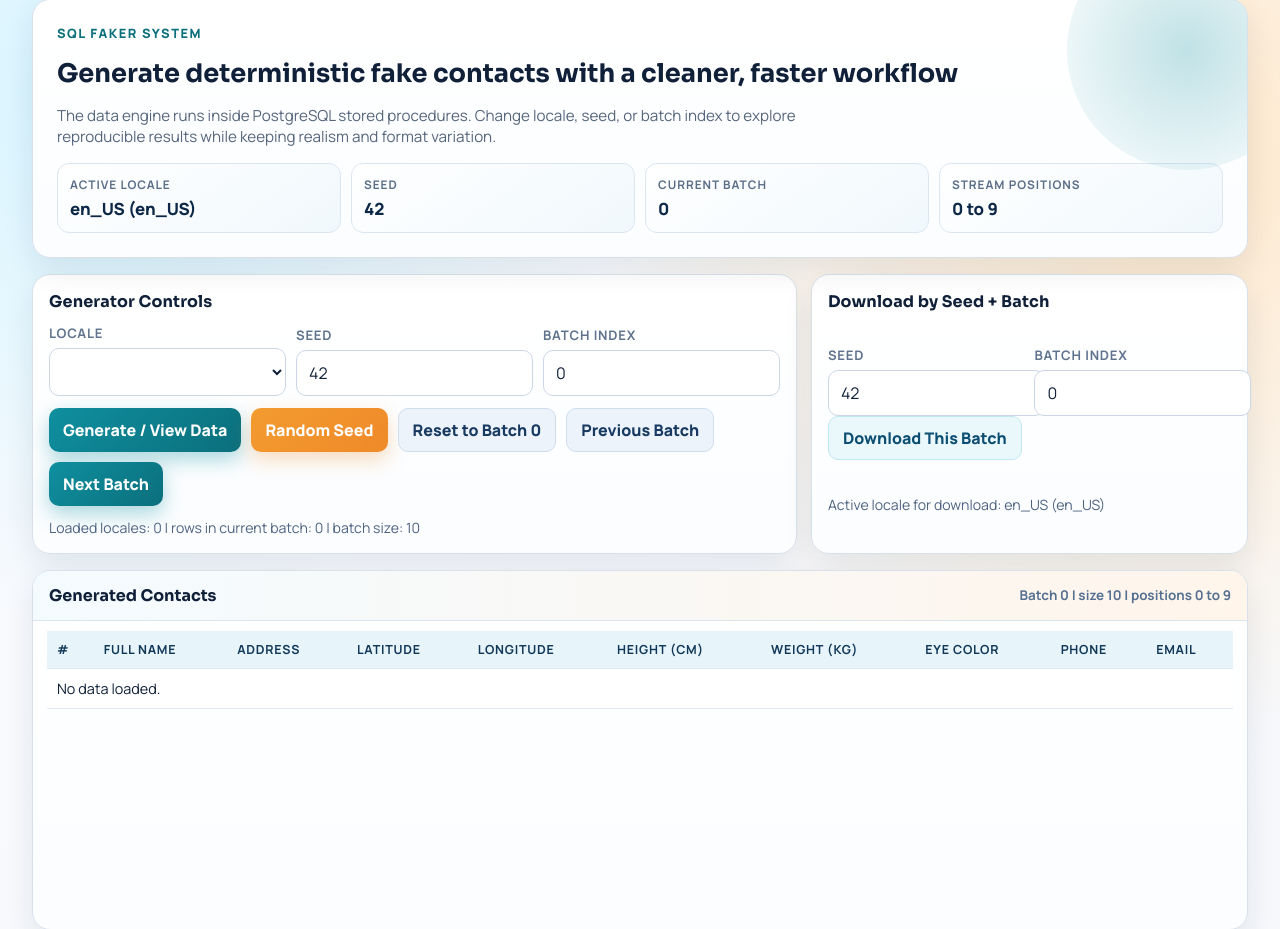
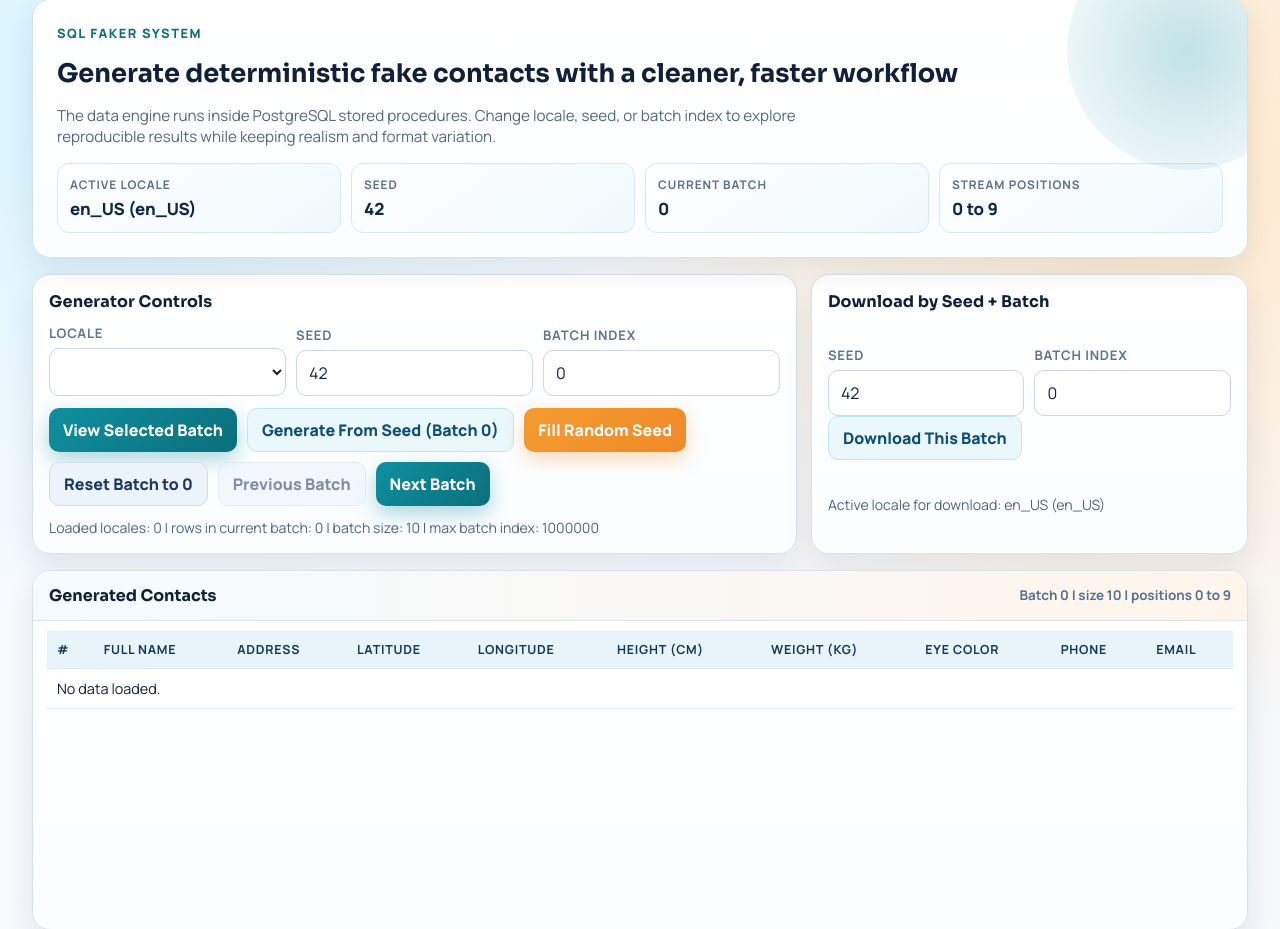
Before and after one commit to Rabbi0121/SQL-Faker-System, a Flask app: page /?locale=en_US&seed=42&batch=0&batch_size=10 in a window 1280 px wide. Shown: the part 23-952 px from the top of the page. Run offline with Flask 3, Linux system fonts and the light colour scheme; data that the repository does not hold is empty; some libraries are stand-ins or nearby versions.

Commit message:
Strengthen batch controls and split view vs generate actions

```diff
--- a/app/main.py
+++ b/app/main.py
@@ -17,17 +17,28 @@ DEFAULT_SEED = 42
 DEFAULT_BATCH_SIZE = 10
 MIN_BATCH_SIZE = 1
 MAX_BATCH_SIZE = 200
+MIN_SEED = 0
+MAX_SEED = 2_147_483_647
+MIN_BATCH_INDEX = 0
+MAX_BATCH_INDEX = 1_000_000
 
 app = Flask(__name__)
 
 
-def parse_int(raw_value: Any, default: int, min_value: int | None = None) -> int:
+def parse_int(
+    raw_value: Any,
+    default: int,
+    min_value: int | None = None,
+    max_value: int | None = None,
+) -> int:
     try:
         value = int(raw_value)
     except (TypeError, ValueError):
         return default
 
     if min_value is not None and value < min_value:
+        return default
+    if max_value is not None and value > max_value:
         return default
 
     return value
@@ -60,12 +71,30 @@ def load_batch(
     return list(conn.execute(query, (locale, seed, batch_index, batch_size)).fetchall())
 
 
+def normalize_locale(locale: str, locales: list[dict[str, Any]]) -> tuple[str, str]:
+    if not locales:
+        return locale, locale
+
+    locale_name_map = {entry["locale_code"]: entry["locale_name"] for entry in locales}
+    locale_codes = set(locale_name_map)
+    if locale not in locale_codes:
+        locale = DEFAULT_LOCALE if DEFAULT_LOCALE in locale_codes else locales[0]["locale_code"]
+
+    return locale, locale_name_map.get(locale, locale)
+
+
 @app.get("/")
 def index() -> str:
     locale = request.args.get("locale", DEFAULT_LOCALE)
-    seed = parse_int(request.args.get("seed"), DEFAULT_SEED, min_value=0)
-    batch_index = parse_int(request.args.get("batch"), 0, min_value=0)
-    batch_size = parse_int(request.args.get("batch_size"), DEFAULT_BATCH_SIZE, min_value=MIN_BATCH_SIZE)
+    seed = parse_int(request.args.get("seed"), DEFAULT_SEED, min_value=MIN_SEED)
+    batch_index = parse_int(request.args.get("batch"), MIN_BATCH_INDEX, min_value=MIN_BATCH_INDEX)
+    batch_size = parse_int(
+        request.args.get("batch_size"),
+        DEFAULT_BATCH_SIZE,
+        min_value=MIN_BATCH_SIZE,
+    )
+    seed = max(MIN_SEED, min(MAX_SEED, seed))
+    batch_index = max(MIN_BATCH_INDEX, min(MAX_BATCH_INDEX, batch_index))
     batch_size = max(MIN_BATCH_SIZE, min(MAX_BATCH_SIZE, batch_size))
 
     users: list[dict[str, Any]] = []
@@ -78,14 +107,8 @@ def index() -> str:
     try:
         with get_connection() as conn:
             locales = list_locales(conn)
-            locale_name_map = {entry["locale_code"]: entry["locale_name"] for entry in locales}
-            locale_codes = {entry["locale_code"] for entry in locales}
-
-            if locale not in locale_codes and locales:
-                locale = DEFAULT_LOCALE if DEFAULT_LOCALE in locale_codes else locales[0]["locale_code"]
-
+            locale, active_locale_name = normalize_locale(locale, locales)
             users = load_batch(conn, locale, seed, batch_index, batch_size)
-            active_locale_name = locale_name_map.get(locale, locale)
     except Exception as exc:  # pragma: no cover - runtime feedback path
         error_message = str(exc)
 
@@ -108,6 +131,10 @@ def index() -> str:
         batch_end=batch_end,
         locale_count=len(locales),
         user_count=len(users),
+        min_seed=MIN_SEED,
+        max_seed=MAX_SEED,
+        min_batch_index=MIN_BATCH_INDEX,
+        max_batch_index=MAX_BATCH_INDEX,
         error_message=error_message,
     )
 
@@ -115,26 +142,38 @@ def index() -> str:
 @app.post("/generate")
 def generate() -> Any:
     locale = request.form.get("locale", DEFAULT_LOCALE)
-    seed = parse_int(request.form.get("seed"), DEFAULT_SEED, min_value=0)
-    batch_size = parse_int(request.form.get("batch_size"), DEFAULT_BATCH_SIZE, min_value=MIN_BATCH_SIZE)
+    seed = parse_int(request.form.get("seed"), DEFAULT_SEED, min_value=MIN_SEED)
+    batch_size = parse_int(
+        request.form.get("batch_size"),
+        DEFAULT_BATCH_SIZE,
+        min_value=MIN_BATCH_SIZE,
+    )
+    seed = max(MIN_SEED, min(MAX_SEED, seed))
     batch_size = max(MIN_BATCH_SIZE, min(MAX_BATCH_SIZE, batch_size))
-    return redirect(url_for("index", locale=locale, seed=seed, batch=0, batch_size=batch_size))
+    return redirect(url_for("index", locale=locale, seed=seed, batch=MIN_BATCH_INDEX, batch_size=batch_size))
 
 
 @app.post("/next")
 def next_batch() -> Any:
     locale = request.form.get("locale", DEFAULT_LOCALE)
-    seed = parse_int(request.form.get("seed"), DEFAULT_SEED, min_value=0)
-    batch_index = parse_int(request.form.get("batch_index"), 0, min_value=0)
-    batch_size = parse_int(request.form.get("batch_size"), DEFAULT_BATCH_SIZE, min_value=MIN_BATCH_SIZE)
+    seed = parse_int(request.form.get("seed"), DEFAULT_SEED, min_value=MIN_SEED)
+    batch_index = parse_int(request.form.get("batch_index"), MIN_BATCH_INDEX, min_value=MIN_BATCH_INDEX)
+    batch_size = parse_int(
+        request.form.get("batch_size"),
+        DEFAULT_BATCH_SIZE,
+        min_value=MIN_BATCH_SIZE,
+    )
+    seed = max(MIN_SEED, min(MAX_SEED, seed))
+    batch_index = max(MIN_BATCH_INDEX, min(MAX_BATCH_INDEX, batch_index))
     batch_size = max(MIN_BATCH_SIZE, min(MAX_BATCH_SIZE, batch_size))
+    next_index = min(MAX_BATCH_INDEX, batch_index + 1)
 
     return redirect(
         url_for(
             "index",
             locale=locale,
             seed=seed,
-            batch=batch_index + 1,
+            batch=next_index,
             batch_size=batch_size,
         )
     )
@@ -143,13 +182,21 @@ def next_batch() -> Any:
 @app.get("/export.csv")
 def export_csv() -> Response:
     locale = request.args.get("locale", DEFAULT_LOCALE)
-    seed = parse_int(request.args.get("seed"), DEFAULT_SEED, min_value=0)
-    batch_index = parse_int(request.args.get("batch"), 0, min_value=0)
-    batch_size = parse_int(request.args.get("batch_size"), DEFAULT_BATCH_SIZE, min_value=MIN_BATCH_SIZE)
+    seed = parse_int(request.args.get("seed"), DEFAULT_SEED, min_value=MIN_SEED)
+    batch_index = parse_int(request.args.get("batch"), MIN_BATCH_INDEX, min_value=MIN_BATCH_INDEX)
+    batch_size = parse_int(
+        request.args.get("batch_size"),
+        DEFAULT_BATCH_SIZE,
+        min_value=MIN_BATCH_SIZE,
+    )
+    seed = max(MIN_SEED, min(MAX_SEED, seed))
+    batch_index = max(MIN_BATCH_INDEX, min(MAX_BATCH_INDEX, batch_index))
     batch_size = max(MIN_BATCH_SIZE, min(MAX_BATCH_SIZE, batch_size))
 
     users: list[dict[str, Any]] = []
     with get_connection() as conn:
+        locales = list_locales(conn)
+        locale, _ = normalize_locale(locale, locales)
         users = load_batch(conn, locale, seed, batch_index, batch_size)
 
     output = StringIO()
@@ -201,6 +248,6 @@ def export_csv() -> Response:
 
 
 if __name__ == "__main__":
-    port = parse_int(os.getenv("PORT"), 8000, min_value=1)
+    port = parse_int(os.getenv("PORT"), 8000, min_value=1, max_value=65535)
     debug_mode = os.getenv("FLASK_DEBUG", "0") == "1"
     app.run(host="0.0.0.0", port=port, debug=debug_mode)
--- a/app/templates/index.html
+++ b/app/templates/index.html
@@ -240,6 +240,12 @@
             color: #0d4f73;
             background: #eaf7fb;
             border: 1px solid #bfe8f0;
+        }
+
+        .btn-disabled {
+            opacity: 0.56;
+            pointer-events: none;
+            cursor: not-allowed;
         }
 
         .nav-grid {
@@ -491,27 +497,32 @@
 
                     <div class="field">
                         <label for="seed">Seed</label>
-                        <input id="seed" name="seed" type="number" min="0" value="{{ seed }}" required />
+                        <input id="seed" name="seed" type="number" min="{{ min_seed }}" max="{{ max_seed }}" value="{{ seed }}" required />
                     </div>
 
                     <div class="field">
                         <label for="batch">Batch Index</label>
-                        <input id="batch" name="batch" type="number" min="0" value="{{ batch_index }}" required />
+                        <input id="batch" name="batch" type="number" min="{{ min_batch_index }}" max="{{ max_batch_index }}" value="{{ batch_index }}" required />
                     </div>
                 </div>
 
                 <input type="hidden" id="batch_size" name="batch_size" value="{{ batch_size }}" />
 
                 <div class="btn-row">
-                    <button class="btn btn-primary" type="submit">Generate / View Data</button>
-                    <button class="btn btn-warm" type="button" id="random-seed">Random Seed</button>
-                    <a class="btn btn-soft" href="{{ url_for('index', locale=selected_locale, seed=seed, batch=0, batch_size=batch_size) }}">Reset to Batch 0</a>
-                    <a class="btn btn-soft" href="{{ url_for('index', locale=selected_locale, seed=seed, batch=(batch_index - 1 if batch_index > 0 else 0), batch_size=batch_size) }}">Previous Batch</a>
-                    <a class="btn btn-primary" href="{{ url_for('index', locale=selected_locale, seed=seed, batch=(batch_index + 1), batch_size=batch_size) }}">Next Batch</a>
+                    <button class="btn btn-primary" type="submit">View Selected Batch</button>
+                    <button class="btn btn-link" type="submit" formaction="/generate" formmethod="post">Generate From Seed (Batch 0)</button>
+                    <button class="btn btn-warm" type="button" id="random-seed">Fill Random Seed</button>
+                    <a class="btn btn-soft" href="{{ url_for('index', locale=selected_locale, seed=seed, batch=0, batch_size=batch_size) }}">Reset Batch to 0</a>
+                    {% if batch_index > 0 %}
+                        <a class="btn btn-soft" href="{{ url_for('index', locale=selected_locale, seed=seed, batch=(batch_index - 1), batch_size=batch_size) }}">Previous Batch</a>
+                    {% else %}
+                        <span class="btn btn-soft btn-disabled" aria-disabled="true">Previous Batch</span>
+                    {% endif %}
+                    <a class="btn btn-primary" href="{{ url_for('index', locale=selected_locale, seed=seed, batch=(batch_index + 1 if batch_index < max_batch_index else max_batch_index), batch_size=batch_size) }}">Next Batch</a>
                 </div>
 
                 <p class="inline-info">
-                    Loaded locales: {{ locale_count }} | rows in current batch: {{ user_count }} | batch size: {{ batch_size }}
+                    Loaded locales: {{ locale_count }} | rows in current batch: {{ user_count }} | batch size: {{ batch_size }} | max batch index: {{ max_batch_index }}
                 </p>
 
                 {% if error_message %}
@@ -529,12 +540,12 @@
                     <div class="download-grid">
                         <div class="field">
                             <label for="download-seed">Seed</label>
-                            <input id="download-seed" name="seed" type="number" min="0" value="{{ seed }}" required />
+                            <input id="download-seed" name="seed" type="number" min="{{ min_seed }}" max="{{ max_seed }}" value="{{ seed }}" required />
                         </div>
 
                         <div class="field">
                             <label for="download-batch">Batch Index</label>
-                            <input id="download-batch" name="batch" type="number" min="0" value="{{ batch_index }}" required />
+                            <input id="download-batch" name="batch" type="number" min="{{ min_batch_index }}" max="{{ max_batch_index }}" value="{{ batch_index }}" required />
                         </div>
                     </div>
 
@@ -596,6 +607,7 @@
 
     <script>
         (function () {
+            const controlForm = document.getElementById("control-form");
             const localeInput = document.getElementById("locale");
             const seedInput = document.getElementById("seed");
             const batchInput = document.getElementById("batch");
@@ -603,14 +615,17 @@
             const downloadSeedInput = document.getElementById("download-seed");
             const downloadBatchInput = document.getElementById("download-batch");
             const randomSeedButton = document.getElementById("random-seed");
+            const maxSeedValue = Number(seedInput ? seedInput.max : "2147483647") || 2147483647;
+            const minSeedValue = Number(seedInput ? seedInput.min : "0") || 0;
+            const maxBatchValue = Number(batchInput ? batchInput.max : "1000000") || 1000000;
+            const minBatchValue = Number(batchInput ? batchInput.min : "0") || 0;
 
             if (!seedInput || !randomSeedButton) {
                 return;
             }
 
             randomSeedButton.addEventListener("click", function () {
-                const maxSeed = 2147483647;
-                const nextSeed = Math.floor(Math.random() * maxSeed);
+                const nextSeed = Math.floor(Math.random() * (maxSeedValue - minSeedValue + 1)) + minSeedValue;
                 seedInput.value = String(nextSeed);
                 if (downloadSeedInput) {
                     downloadSeedInput.value = String(nextSeed);
@@ -635,6 +650,35 @@
                     downloadLocaleInput.value = localeInput.value;
                 });
             }
+
+            if (controlForm && seedInput && batchInput) {
+                controlForm.addEventListener("submit", function (event) {
+                    const parsedSeed = Number.parseInt(seedInput.value || "0", 10);
+                    const parsedBatch = Number.parseInt(batchInput.value || "0", 10);
+                    const normalizedSeed = Number.isNaN(parsedSeed) ? minSeedValue : Math.min(maxSeedValue, Math.max(minSeedValue, parsedSeed));
+                    const normalizedBatch = Number.isNaN(parsedBatch) ? minBatchValue : Math.min(maxBatchValue, Math.max(minBatchValue, parsedBatch));
+
+                    seedInput.value = String(normalizedSeed);
+                    batchInput.value = String(normalizedBatch);
+                    if (downloadSeedInput) {
+                        downloadSeedInput.value = String(normalizedSeed);
+                    }
+                    if (downloadBatchInput) {
+                        downloadBatchInput.value = String(normalizedBatch);
+                    }
+
+                    const submitter = event.submitter;
+                    if (submitter && submitter.tagName === "BUTTON") {
+                        submitter.setAttribute("disabled", "disabled");
+                        submitter.dataset.originalText = submitter.textContent || "";
+                        submitter.textContent = "Loading...";
+                        setTimeout(function () {
+                            submitter.removeAttribute("disabled");
+                            submitter.textContent = submitter.dataset.originalText || submitter.textContent || "";
+                        }, 8000);
+                    }
+                });
+            }
         })();
     </script>
 </body>
```
